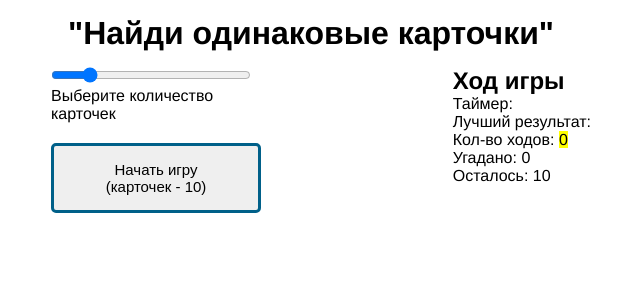
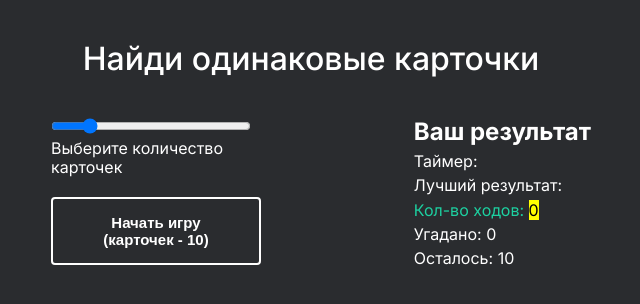
Before and after one commit to SergeyKirintsev/guess-the-card-vue, a Vue app: page / in a window 1280 px wide. Shown: the top 304 px of the page, without its empty margins (329-969 px from the left). Built offline with nearby package versions, Linux system fonts and the light colour scheme.

Commit message:
Немного пофиксил стили

```diff
--- a/package.json
+++ b/package.json
@@ -10,7 +10,7 @@
   },
   "dependencies": {
     "core-js": "^3.6.5",
-    "vue": "^3.0.0"
+    "vue": "^3.0.7"
   },
   "devDependencies": {
     "@vue/cli-plugin-babel": "~4.5.0",
--- a/src/App.vue
+++ b/src/App.vue
@@ -1,6 +1,6 @@
 <template>
   <div class="page">
-    <h1>"Найди одинаковые карточки"</h1>
+    <h1>Найди одинаковые карточки</h1>
 
     <section class="game">
       <div class="game__config">
@@ -21,10 +21,10 @@
       </div>
 
       <div class="game__result">
-        <h2>Ход игры</h2>
+        <h2>Ваш результат</h2>
         <p>Таймер:</p>
         <p>Лучший результат:</p>
-        <p>
+        <p class="color-accent">
           Кол-во ходов: <mark>{{ stepCount }}</mark>
         </p>
         <p>Угадано: {{ guessCardsCount }}</p>
--- a/src/app.css
+++ b/src/app.css
@@ -1,17 +1,30 @@
+@import url('https://fonts.googleapis.com/css2?family=Inter:wght@400;500;700&display=swap');
 * {
+    box-sizing: border-box;
     margin: 0;
     padding: 0;
+}
+
+html {
+    background-color: #2a2c2f;
 }
 
 .page {
     max-width: 560px;
     margin: 0 auto;
-    font-family: 'Helvetica Neue', Arial, sans-serif;
+    font-family: 'Inter', Arial, 'Helvetica Neue', Arial, sans-serif;
+    font-weight: 400;
+    line-height: 1.2;
+    color: #fff;
+    -moz-osx-font-smoothing: grayscale;
+    -webkit-font-smoothing: antialiased;
 }
 
 h1 {
-    margin: 15px auto;
+    margin: 40px 0;
     text-align: center;
+    font-size: 32px;
+    font-weight: 500;
 }
 
 .game {
@@ -31,17 +44,36 @@ h1 {
     max-width: 250px;
 }
 
+.game__result p {
+    margin-top: 5px;
+}
+
+.color-accent {
+    color: #1dd1a1;
+}
+
 input {
-    /*margin: 20px;*/
     width: 200px;
 }
 
 .game__start-btn {
-    border: 3px solid #006089;
-    border-radius: 5px;
+    box-sizing: border-box;
+    margin: 20px;
+    padding: 15px 50px;
+    border: 2px solid #fff;
+    border-radius: 4px;
     font-size: 15px;
-    padding: 15px 50px;
-    margin: 20px;
+    font-weight: 700;
+    color: #fff;
+    background-color: #2a2c2f;
+    outline: none;
+    transition: .2s ease;
+}
+
+.game__start-btn:hover {
+    color: #1dd1a1;
+    border-color: #1dd1a1;
+    cursor: pointer;
 }
 
 .cards__item {
@@ -53,7 +85,6 @@ input {
     justify-content: center;
     font-size: 24px;
     background-color: black;
-    /*border-radius: 5px;*/
     transition: transform 0.4s, background-color 0.7s;
 }
 
```
Also changed, not shown: 1 other file (tests, documents, lock files or other folders).
